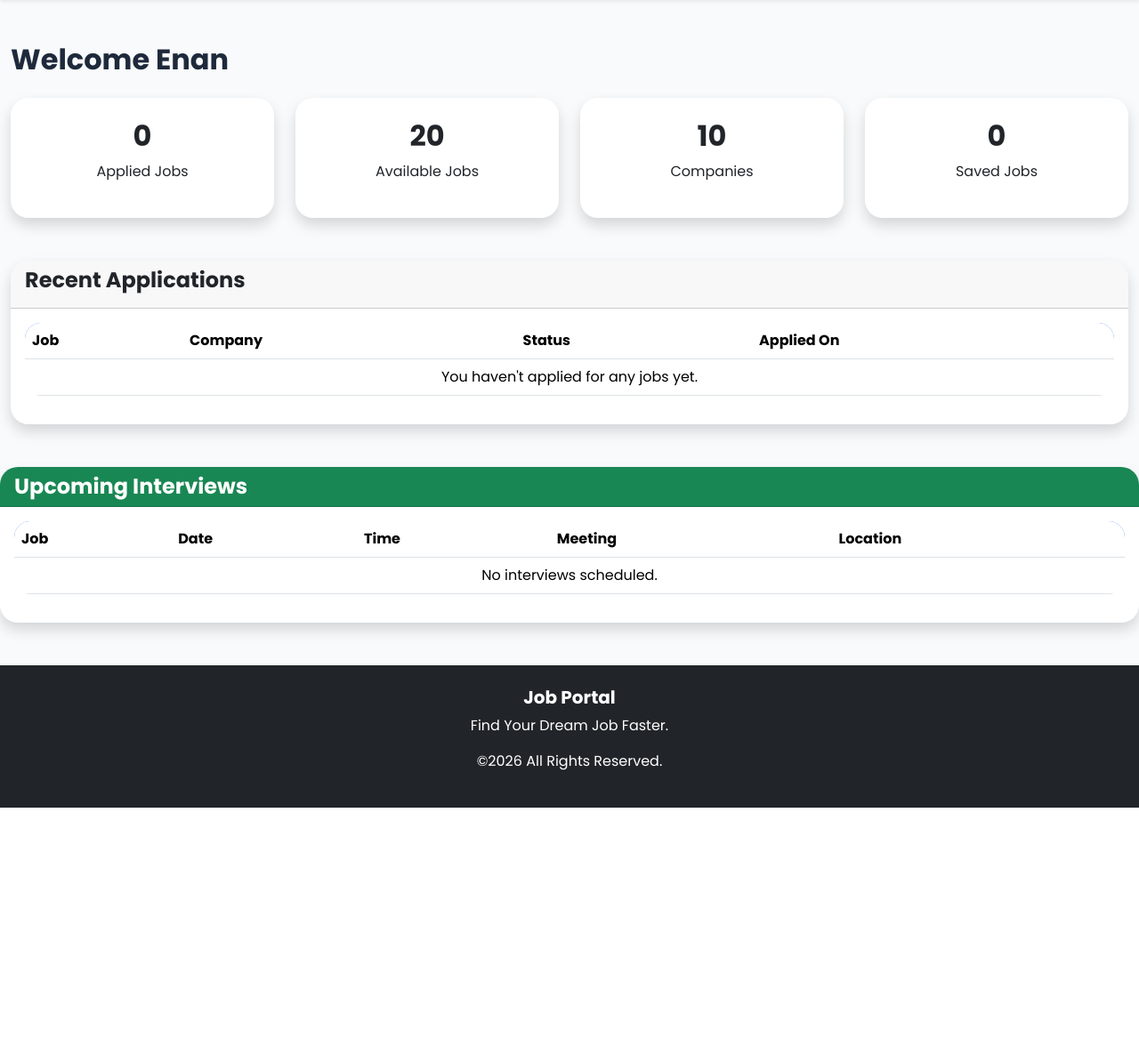
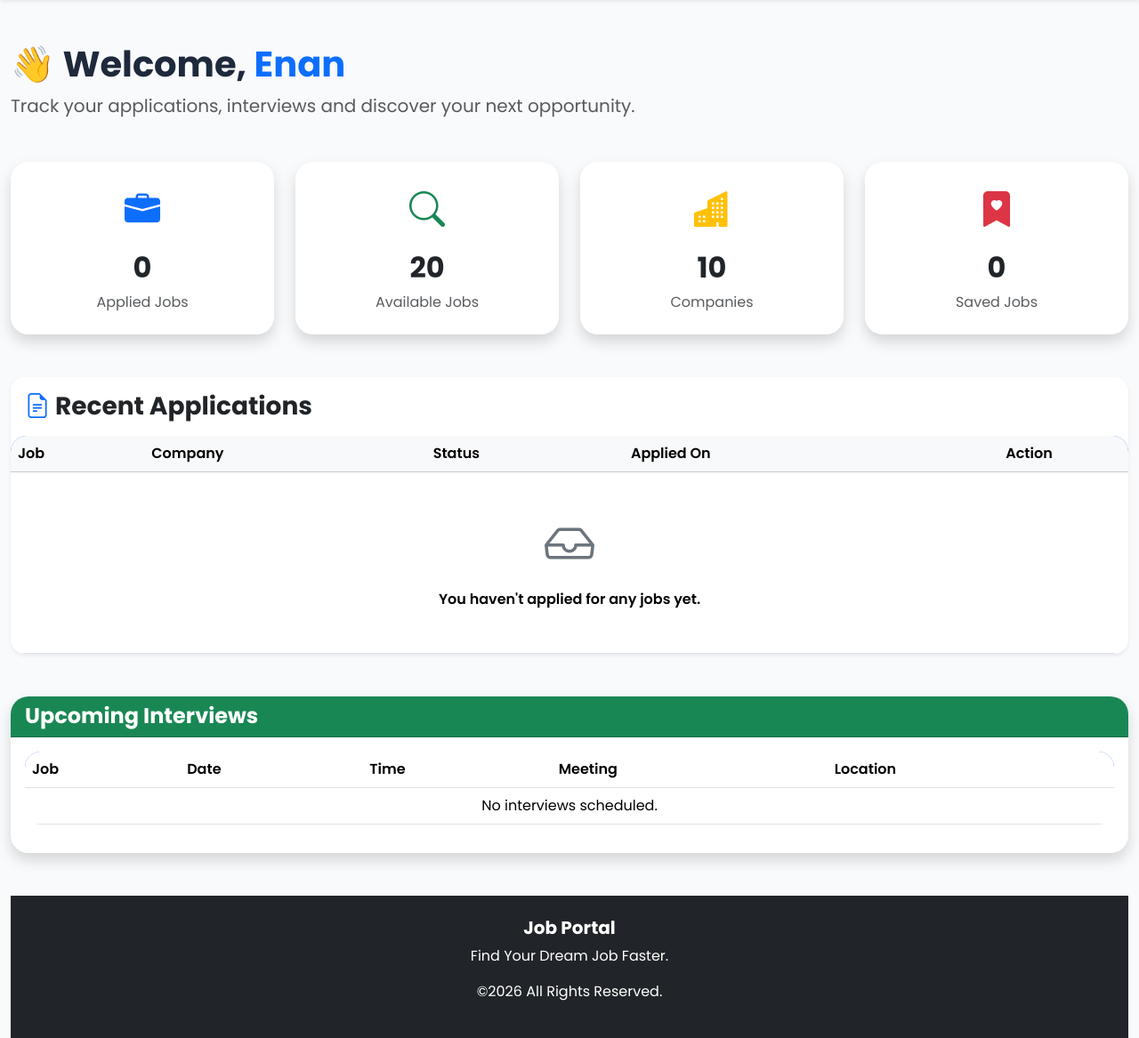
Before and after one commit to ChristianEnan/Job-Portal, a Django app: page /accounts/dashboard/ in a window 1280 px wide. Shown: the part 100-1267 px from the top of the page at 89% size. Before the commit the page ends 1008 px from the top, so only its background shows below. Run offline with Django 5.2, Linux system fonts and the light colour scheme; a user stored in the database is signed in; data comes from the database, SQL or seed files in the repository; both versions use the stored data as it was after the commit; data that the repository does not hold is empty; some libraries are stand-ins or nearby versions.

Commit message:
feat: Enhance dashboard and home page UI; add new styles, improve card interactions, and update layout

```diff
--- a/JobPortal/static/css/style.css
+++ b/JobPortal/static/css/style.css
@@ -103,6 +103,14 @@ transform:translateY(-8px);
 
 }
 
+.card i{
+    transition:.3s;
+}
+
+.card:hover i{
+    transform:scale(1.15);
+}
+
 .table{
 
 background:white;
@@ -123,7 +131,29 @@ color:white;
 
 .table tbody tr:hover{
 
-background:#eef4ff;
+background:#f8f9ff;
+
+}
+
+.table tbody tr{
+
+    transition:.3s;
+
+}
+
+.table th{
+
+    font-weight:600;
+
+}
+
+.badge{
+
+    font-size:.85rem;
+
+    padding:8px 12px;
+
+    border-radius:20px;
 
 }
 
@@ -198,16 +228,11 @@ box-shadow:0 15px 45px rgba(0,0,0,.08)!important;
 }
 
 .hero{
-
-background:
-linear-gradient(135deg,#2563eb,#7c3aed);
-
-padding:120px 0;
-
-color:white;
-
-border-radius:0 0 50px 50px;
-
+    background: linear-gradient(135deg,#2563eb,#7c3aed);
+    padding:140px 0 100px;
+    margin-top:20px;
+    color:white;
+    border-radius:0 0 50px 50px;
 }
 
 .hero h1{
@@ -227,3 +252,50 @@ opacity:.9;
 margin:20px 0;
 
 }
+
+.search-card{
+
+margin-top:40px;
+
+position:relative;
+
+z-index:10;
+
+border-radius:25px;
+
+}
+
+.form-control,
+.form-select{
+
+border-radius:15px;
+
+padding:14px;
+
+border:1px solid #e5e7eb;
+
+}
+
+.form-control:focus,
+.form-select:focus{
+
+box-shadow:0 0 0 .2rem rgba(37,99,235,.2);
+
+border-color:#2563eb;
+
+}
+
+.dashboard-header{
+    margin-top:20px;
+    margin-bottom:40px;
+}
+
+.dashboard-header h2{
+    font-size:40px;
+    font-weight:700;
+}
+
+.dashboard-header p{
+    color:#6c757d;
+    font-size:18px;
+}
--- a/JobPortal/templates/accounts/dashboard.html
+++ b/JobPortal/templates/accounts/dashboard.html
@@ -8,64 +8,101 @@ Dashboard
 
 <div class="container mt-5">
 
-    <h2 class="mb-4">
-        Welcome {{ user.username }}
+    <div class="dashboard-header mb-5">
+
+    <h2 class="fw-bold">
+        👋 Welcome,
+        <span class="text-primary">
+            {{ request.user.first_name|default:request.user.username }}
+        </span>
     </h2>
+
+    <p class="text-muted fs-5">
+        Track your applications, interviews and discover your next opportunity.
+    </p>
+
+</div>
 
     <div class="row g-4">
 
         <div class="col-md-3">
-            <div class="card shadow text-center p-4">
-                <h2>{{ applied_jobs }}</h2>
-                <p>Applied Jobs</p>
+    <div class="card shadow border-0 text-center p-4 h-100">
+        <div class="mb-3">
+            <i class="bi bi-briefcase-fill text-primary fs-1"></i>
+        </div>
+
+        <h2 class="fw-bold">{{ applied_jobs }}</h2>
+
+        <p class="text-muted mb-0">
+            Applied Jobs
+        </p>
+    </div>
+</div>
+        <div class="col-md-3">
+    <div class="card shadow border-0 text-center p-4 h-100">
+        <div class="mb-3">
+            <i class="bi bi-search text-success fs-1"></i>
+        </div>
+
+        <h2 class="fw-bold">{{ total_jobs }}</h2>
+
+        <p class="text-muted mb-0">
+            Available Jobs
+        </p>
     </div>
 </div>
 
         <div class="col-md-3">
-            <div class="card shadow text-center p-4">
-                <h2>{{ total_jobs }}</h2>
-                <p>Available Jobs</p>
+    <div class="card shadow border-0 text-center p-4 h-100">
+        <div class="mb-3">
+            <i class="bi bi-buildings-fill text-warning fs-1"></i>
+        </div>
+
+        <h2 class="fw-bold">{{ total_companies }}</h2>
+
+        <p class="text-muted mb-0">
+            Companies
+        </p>
     </div>
 </div>
 
         <div class="col-md-3">
-            <div class="card shadow text-center p-4">
-                <h2>{{ total_companies }}</h2>
-                <p>Companies</p>
-            </div>
+    <div class="card shadow border-0 text-center p-4 h-100">
+        <div class="mb-3">
+            <i class="bi bi-bookmark-heart-fill text-danger fs-1"></i>
         </div>
 
-        <div class="col-md-3">
-            <div class="card shadow text-center p-4">
-                <h2>{{ saved_jobs }}</h2>
-                <p>Saved Jobs</p>
+        <h2 class="fw-bold">{{ saved_jobs }}</h2>
+
+        <p class="text-muted mb-0">
+            Saved Jobs
+        </p>
     </div>
 </div>
 
     </div>
 
-    <div class="card shadow mt-5">
+    <div class="card shadow-sm border-0 rounded-4 mt-5">
 
-        <div class="card-header">
-            <h4>Recent Applications</h4>
+    <div class="card-header bg-white border-0 py-3">
+        <h3 class="fw-bold mb-0">
+            <i class="bi bi-file-earmark-text text-primary"></i>
+            Recent Applications
+        </h3>
     </div>
 
-        <div class="card-body">
+    <div class="table-responsive">
 
-            <table class="table table-hover">
+        <table class="table align-middle mb-0">
 
-                <thead>
+            <thead class="table-light">
 
                 <tr>
-
                     <th>Job</th>
-
                     <th>Company</th>
-
                     <th>Status</th>
-
                     <th>Applied On</th>
-
+                    <th class="text-center">Action</th>
                 </tr>
 
             </thead>
@@ -76,28 +113,26 @@ Dashboard
 
                 <tr>
 
-    <td>{{ application.job.title }}</td>
+                    <td>
 
-    <td>{{ application.job.company.name }}</td>
+                        <strong>
+                            {{ application.job.title }}
+                        </strong>
+
+                    </td>
 
                     <td>
 
-        {% if application.status == "Pending" %}
+                        {{ application.job.company.name }}
 
-            <span class="badge bg-warning">
-                Pending
-            </span>
+                    </td>
 
-        {% elif application.status == "Reviewed" %}
+                    <td>
 
-            <span class="badge bg-info">
-                Reviewed
-            </span>
+                        {% if application.status == "Accepted" %}
 
-        {% elif application.status == "Shortlisted" %}
-
-            <span class="badge bg-primary">
-                Shortlisted
+                            <span class="badge bg-success">
+                                Accepted
                             </span>
 
                         {% elif application.status == "Rejected" %}
@@ -106,26 +141,52 @@ Dashboard
                                 Rejected
                             </span>
 
-        {% elif application.status == "Selected" %}
+                        {% else %}
 
-            <span class="badge bg-success">
-                Selected
+                            <span class="badge bg-warning text-dark">
+                                Pending
                             </span>
 
                         {% endif %}
 
                     </td>
 
-    <td>{{ application.applied_at|date:"d M Y" }}</td>
+                    <td>
+
+                        {{ application.applied_at|date:"d M Y" }}
+
+                    </td>
+
+                    <td class="text-center">
+
+                        <a href="{% url 'job_detail' application.job.id %}"
+                           class="btn btn-sm btn-primary rounded-pill">
+
+                            <i class="bi bi-eye"></i>
+                            View
+
+                        </a>
+
+                    </td>
 
                 </tr>
 
             {% empty %}
 
                 <tr>
-    <td colspan="4" class="text-center">
+
+                    <td colspan="5" class="text-center py-5">
+
+                        <i class="bi bi-inbox display-4 text-secondary"></i>
+
+                        <p class="mt-3 mb-0 fw-semibold">
+
                             You haven't applied for any jobs yet.
+
+                        </p>
+
                     </td>
+
                 </tr>
 
             {% endfor %}
@@ -133,8 +194,6 @@ Dashboard
             </tbody>
 
         </table>
-
-        </div>
 
     </div>
 
```
Also changed, not shown: JobPortal/templates/jobs/home.html (+45 -22 lines), JobPortal/db.sqlite3. Lines whose indentation alone changed are shown as unchanged.
